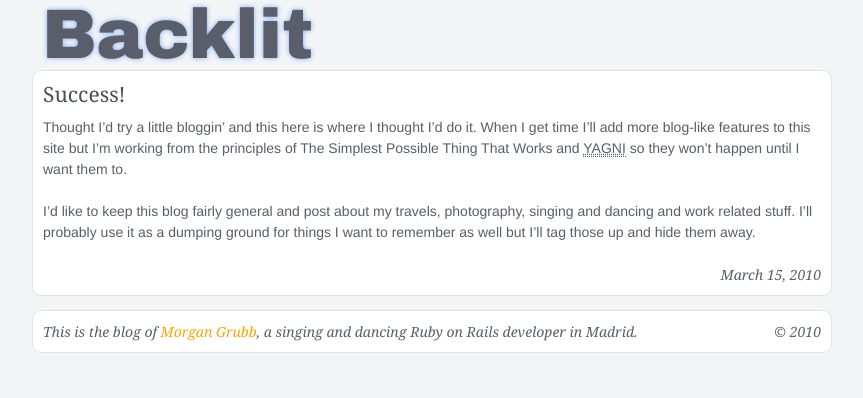
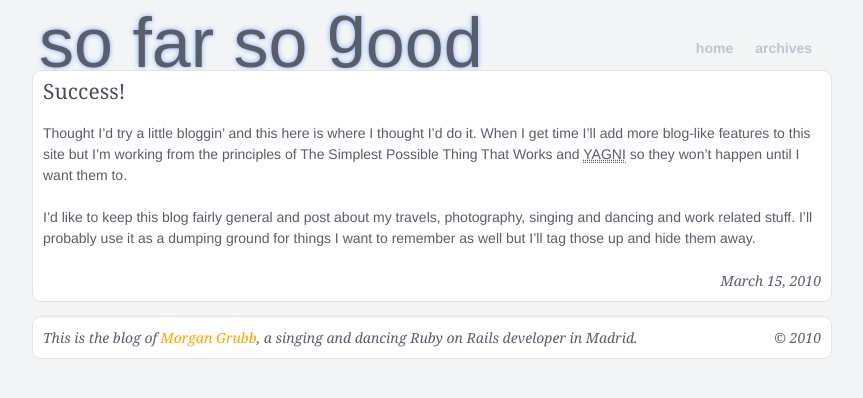
Before and after one commit to morgangrubb/morgangrubb.github.com, a Jekyll site: the page built from index.html, in a window 1280 px wide. Shown: the top 398 px of the page, without its empty margins (208-1071 px from the left). Built offline with Jekyll 4.4.1, drawn with Linux system fonts in a browser that asks for light colours; Markdown is read by kramdown in place of the engine named in the settings.

Commit message:
Some layout changes

```diff
--- a/_config.yml
+++ b/_config.yml
@@ -13,3 +13,4 @@ maruku:
 exclude:
   - config.rb
   - README.markdown
+  - _sass
--- a/_layouts/default.html
+++ b/_layouts/default.html
@@ -19,9 +19,18 @@
   <body>
     <div id='container'>
       <div id='header'>
-        <h2>
-          <a href="/">Backlit</a>
-        </h2>
+        <a href="/" id="title">so far so <span>g</span>ood</a>
+        <ul id="menu">
+          <li>
+            <a href="/"><span>home</span></a>
+          </li>
+          <li>
+            <a href="/archives"><span>archives</span></a>
+          </li>
+        </ul>
+        <div id="menu">
+
+        </div>
       </div>
       <div id='main'>
         <div id='content'>
--- a/_sass/partials/_base.sass
+++ b/_sass/partials/_base.sass
@@ -74,3 +74,8 @@
       puts "!#{name.gsub(/[^a-z0-9]+/, '_')} = \##{red.to_rgb_part}#{blue.to_rgb_part}#{green.to_rgb_part}"
     end
   end
+
+=border-radius(!radius)
+  border-radius = !radius
+  -moz-border-radius = !radius
+  -webkit-border-radius = !radius
--- a/stylesheets/screen.css
+++ b/stylesheets/screen.css
@@ -87,25 +87,37 @@ caption { background: #eee; }
 
 .loud { color: #383b48; }
 
+h1, h2, h3, h4, h5 { font-family: Georgia, serif; }
+
 body { background-color: #f3f4f5; }
 body #container { width: 800px; margin-left: auto; margin-right: auto; overflow: hidden; display: inline-block; }
 body #container { display: block; }
 body #container a { text-decoration: none; color: #ffa200; }
 body #container a:hover { text-decoration: underline; }
-body #header h2 { margin: 0 0 0 10px; }
-body #header h2 a { font-family: Arial Black, sans-serif; font-size: 250%; line-height: 100%; text-decoration: none; color: #5a5d6a; }
-body #header h2 a, body #header h2 a:visited { text-shadow: #7babf7 0px 0px 5px; }
-body #header h2 a:hover { color: #5a5d6a; text-shadow: #ffd07e 0px 0px 5px; text-decoration: none; }
-body #header h2 a:active { text-shadow: #ff9b7e 0px 0px 5px; }
-body #header h2 a:focus { text-shadow: #ffa200 0px 0px 5px; }
-body #main { overflow: hidden; display: inline-block; border: 1px solid #e2e3e4; background-color: white; border-radius: 9px; padding: 10px; }
+body #header { position: relative; z-index: 0; }
+body #header a#title { position: relative; top: 8px; margin: 0 0 0 7px; font: 5em Arial, sans-serif; line-height: 100%; text-decoration: none; color: #5a5d6a; }
+body #header a#title span { position: relative; top: -14px; }
+body #header a#title, body #header a#title:visited { text-shadow: #7babf7 0px 0px 5px; }
+body #header a#title:hover { color: #5a5d6a; text-shadow: #ffd07e 0px 0px 5px; text-decoration: none; }
+body #header a#title:active { text-shadow: #ff9b7e 0px 0px 5px; }
+body #header a#title:focus { text-shadow: #ffa200 0px 0px 5px; }
+body #header #menu { margin: 0; padding: 0; border: 0; outline: 0; overflow: hidden; display: inline-block; position: absolute; bottom: 9px; right: 9px; }
+body #header #menu { display: block; }
+body #header #menu li { list-style-type: none; margin-left: 0px; white-space: nowrap; display: inline; float: left; padding-left: 4px; padding-right: 4px; }
+body #header #menu li.first { padding-left: 0px; }
+body #header #menu li.last { padding-right: 0px; }
+body #header #menu a { display: block; border: 1px solid #f3f4f5; border-radius: 6px; -moz-border-radius: 6px; -webkit-border-radius: 6px; padding: 1px 6px; color: #c0c3d0; font-weight: bold; }
+body #header #menu a:hover, body #header #menu a:active { color: white; text-decoration: none; background-color: #5a5d6a; }
+body #header #menu a:hover { background-color: #ffa200; border-color: #ffa200; }
+body #header #menu a:active { background-color: #ffbc46; border-color: #ffbc46; }
+body #main { position: relative; z-index: 1; overflow: hidden; display: inline-block; border: 1px solid #e2e3e4; background-color: white; border-radius: 9px; -moz-border-radius: 9px; -webkit-border-radius: 9px; padding: 10px; }
 body #main { display: block; }
 body #content .post { border-bottom: 1px solid #c0c1c2; padding-bottom: 1em; margin-bottom: 1em; }
-body #content .post .title h3 { font-family: Georgia, serif; line-height: 125%; margin-bottom: 10px; }
-body #content .post .title h3 a { color: #5a5d6a; }
-body #content .post .title h3 a:hover { color: #ffa200; text-decoration: none; }
+body #content .post .title h2 { font-family: Georgia, serif; line-height: 125%; margin-bottom: 10px; }
+body #content .post .title h2 a { color: #5a5d6a; }
+body #content .post .title h2 a:hover { color: #ffa200; text-decoration: none; }
 body #content .post .date { font-family: Georgia, serif; font-style: italic; text-align: right; }
 body #content .post:last-child { border: none; padding-bottom: 0; margin-bottom: 0; }
-body #footer { overflow: hidden; display: inline-block; margin-top: 1em; padding: 10px; border: 1px solid #e2e3e4; border-radius: 9px; background-color: white; font-family: Georgia, serif; font-style: italic; }
+body #footer { overflow: hidden; display: inline-block; margin-top: 1em; padding: 10px; border: 1px solid #e2e3e4; border-radius: 9px; -moz-border-radius: 9px; -webkit-border-radius: 9px; background-color: white; font-family: Georgia, serif; font-style: italic; }
 body #footer { display: block; }
 body #footer .copy { float: right; }
```
Also changed, not shown: _sass/screen.sass (+65 -18 lines).
